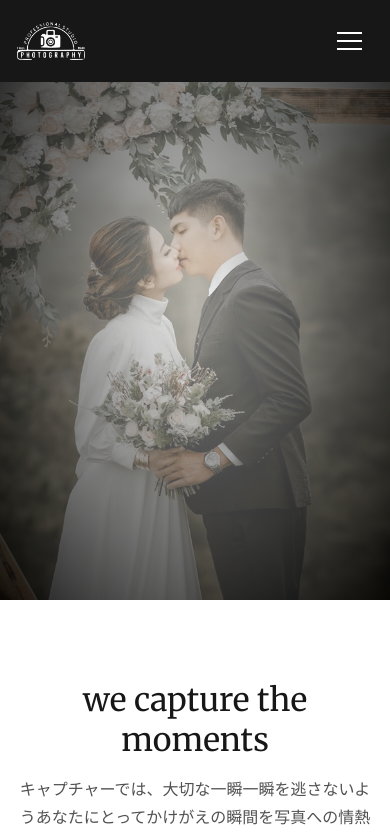
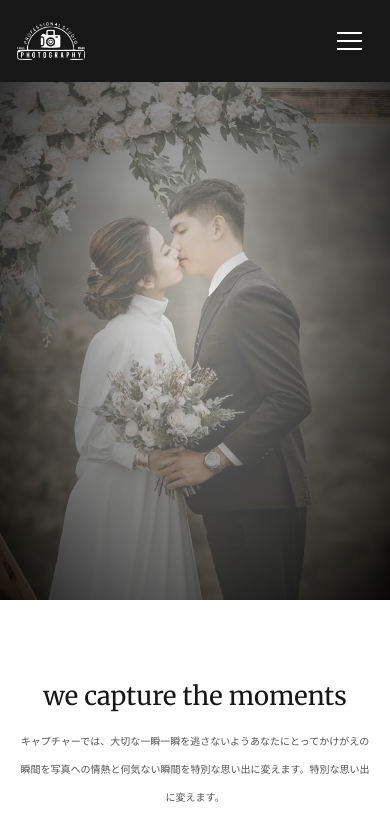
Before and after one commit to akira-odgr/capturer, a React (Vite) app: page / in a window 390 px wide. Shown: the top 835 px of the page. Built offline with nearby package versions, Linux system fonts and the light colour scheme.

Commit message:
font-sizeをclampで設定しました。

```diff
--- a/src/App.scss
+++ b/src/App.scss
@@ -1,3 +1,5 @@
+@use "./globals/" as *;
+
 @import url("https://fonts.googleapis.com/css2?family=Merriweather:ital,wght@0,300;0,400;0,700;0,900;1,300;1,400;1,700;1,900&family=Montserrat:ital,wght@0,100..900;1,100..900&display=swap");
 
 :root {
@@ -46,7 +48,7 @@ img {
     }
 
     &__header {
-        font-size: 2rem;
+        font-size: clamp(1.6rem, 5vw, 2rem);
         font-weight: 400;
         font-family: var(--header-font);
         margin-bottom: 1rem;
@@ -55,6 +57,7 @@ img {
     }
 
     &__description {
+        font-size: clamp(0.625rem, 2.5vw, 1rem);
         color: var(--text-light);
         line-height: 1.75rem;
         text-align: center;
--- a/src/components/about/About.tsx
+++ b/src/components/about/About.tsx
@@ -1,8 +1,9 @@
+import { FC } from "react";
 import LogoDark from "../../assets/images/logo-dark.png";
 
 import "./About.scss";
 
-export const About = () => {
+export const About: FC = () => {
     return (
         <section className="about__container section__container">
             <h2 className="section__header">we capture the moments</h2>
```
